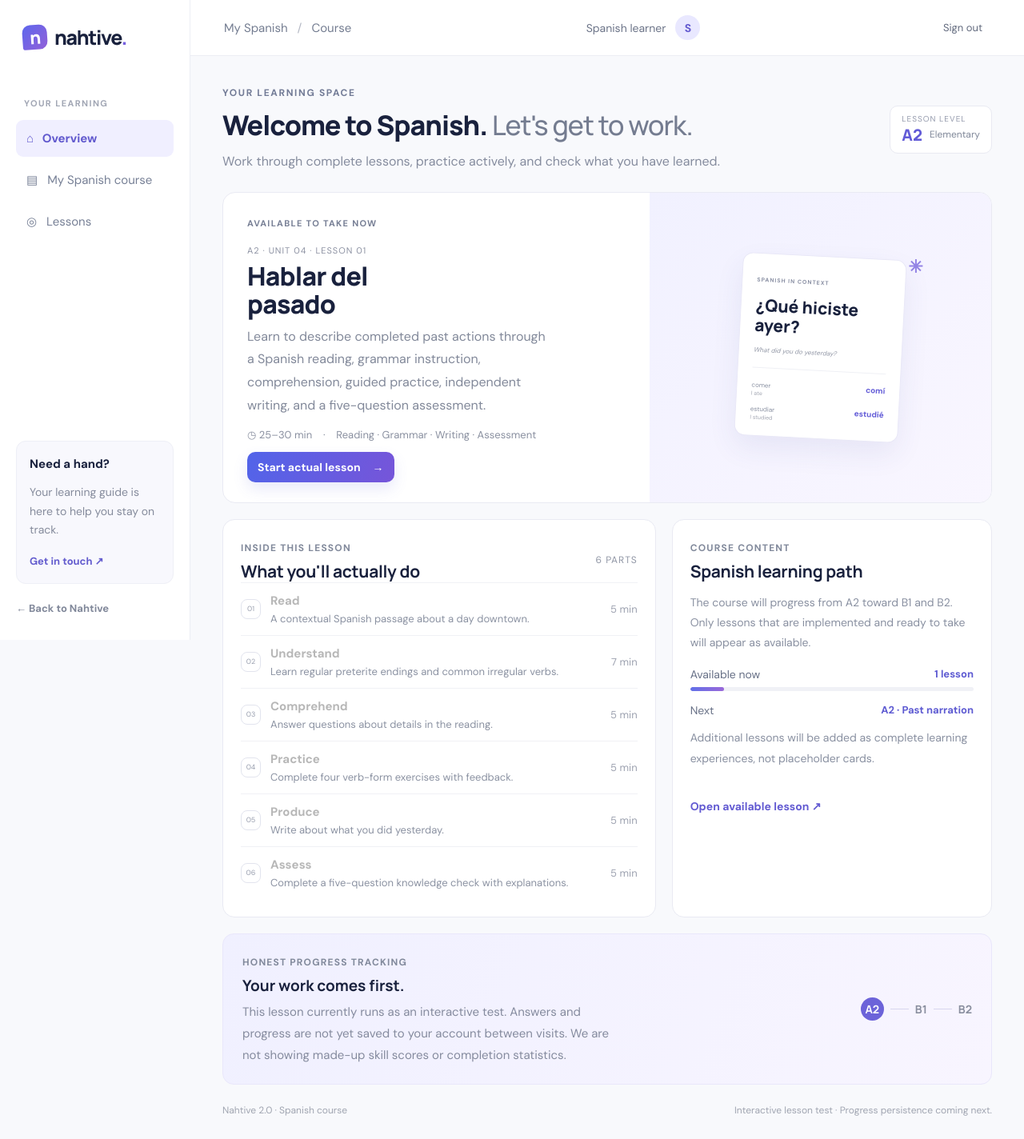
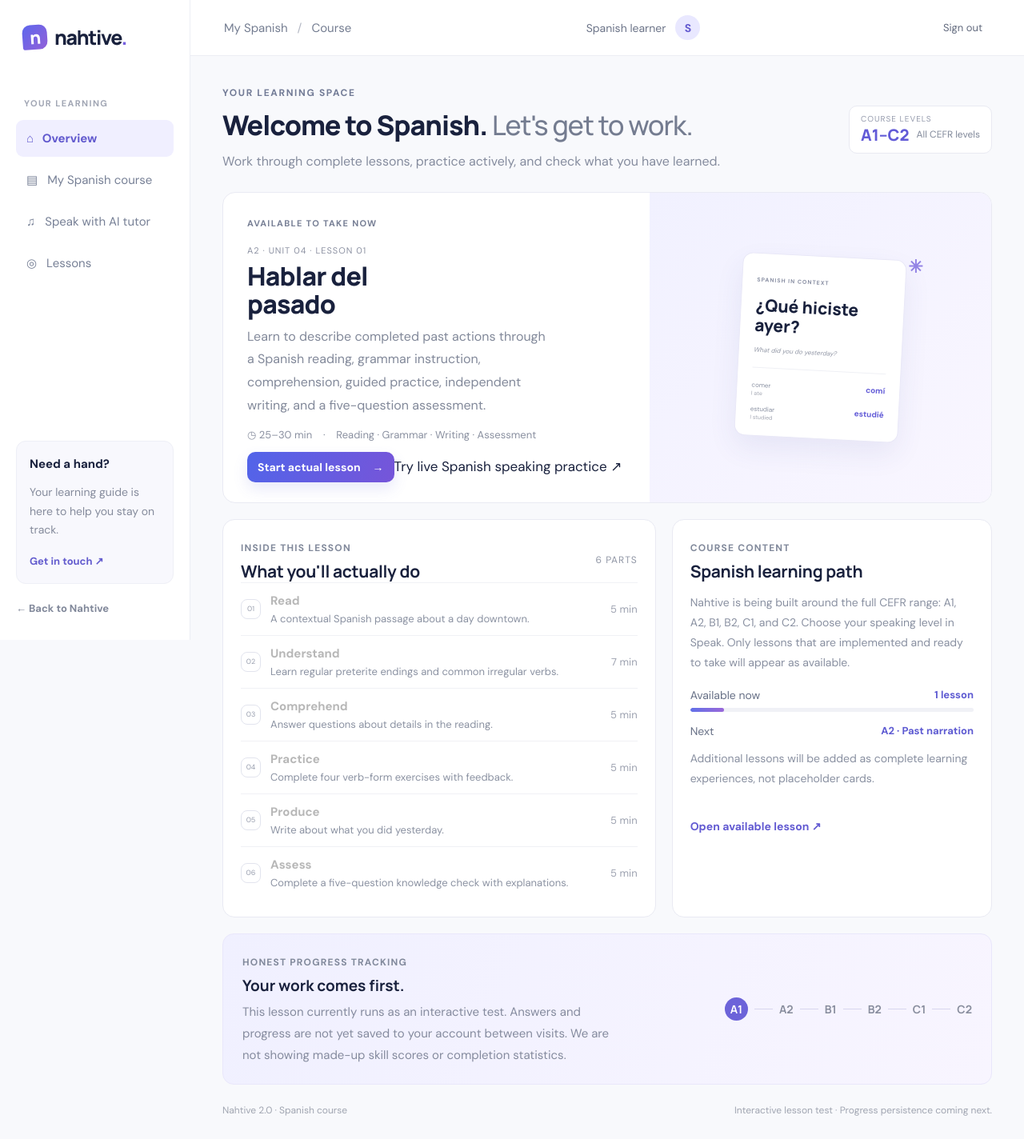
Before and after one commit to joshkhenry-sys/nahtive-2.0, a Next.js app: page /dashboard in a window 1280 px wide. Shown: the whole page at 80% size. Built offline with nearby package versions, Linux system fonts and the light colour scheme.

Commit message:
Show full Spanish CEFR pathway and link to live speaking

```diff
--- a/app/dashboard/page.tsx
+++ b/app/dashboard/page.tsx
@@ -10,6 +10,7 @@ export default function Dashboard() {
       <nav>
         <a className="side-active" href="#overview">⌂ &nbsp; Overview</a>
         <a href="#course-plan">▤ &nbsp; My Spanish course</a>
+        <a href="/speak">♫ &nbsp; Speak with AI tutor</a>
         <a href="#available-lessons">◎ &nbsp; Lessons</a>
       </nav>
       <div className="sidebar-bottom">
@@ -26,7 +27,7 @@ export default function Dashboard() {
       <div className="learner-content" id="overview">
         <div className="welcome">
           <div><div className="eyebrow">YOUR LEARNING SPACE</div><h1>Welcome to Spanish. <span>Let's get to work.</span></h1><p>Work through complete lessons, practice actively, and check what you have learned.</p></div>
-          <div className="level-badge"><small>LESSON LEVEL</small><b>A2</b><span>Elementary</span></div>
+          <div className="level-badge"><small>COURSE LEVELS</small><b>A1–C2</b><span>All CEFR levels</span></div>
         </div>
         <section className="continue-card" id="available-lessons">
           <div className="continue-copy">
@@ -36,6 +37,7 @@ export default function Dashboard() {
             <p>Learn to describe completed past actions through a Spanish reading, grammar instruction, comprehension, guided practice, independent writing, and a five-question assessment.</p>
             <div className="lesson-meta">◷ 25–30 min &nbsp;&nbsp; · &nbsp;&nbsp; Reading · Grammar · Writing · Assessment</div>
             <Link className="button button-primary" href="/lesson">Start actual lesson <span>→</span></Link>
+            <Link className="dashboard-speak-link" href="/speak">Try live Spanish speaking practice ↗</Link>
           </div>
           <div className="continue-art">
             <div className="spanish-card"><small>SPANISH IN CONTEXT</small><strong>¿Qué hiciste<br/>ayer?</strong><em>What did you do yesterday?</em><hr/><div><span>comer</span><b>comí</b><small>I ate</small></div><div><span>estudiar</span><b>estudié</b><small>I studied</small></div></div>
@@ -58,7 +60,7 @@ export default function Dashboard() {
           </section>
           <section className="learner-card">
             <div className="card-title"><div><small>COURSE CONTENT</small><h3>Spanish learning path</h3></div></div>
-            <p className="snapshot-copy">The course will progress from A2 toward B1 and B2. Only lessons that are implemented and ready to take will appear as available.</p>
+            <p className="snapshot-copy">Nahtive is being built around the full CEFR range: A1, A2, B1, B2, C1, and C2. Choose your speaking level in Speak. Only lessons that are implemented and ready to take will appear as available.</p>
             <div className="skill-list">
               <div><div><span>Available now</span><b>1 lesson</b></div><div className="skill-line"><i style={{width:"12%"}}/></div></div>
               <div><div><span>Next</span><b>A2 · Past narration</b></div><p className="snapshot-copy">Additional lessons will be added as complete learning experiences, not placeholder cards.</p></div>
@@ -68,7 +70,7 @@ export default function Dashboard() {
         </div>
         <section className="next-card">
           <div><small>HONEST PROGRESS TRACKING</small><h3>Your work comes first.</h3><p>This lesson currently runs as an interactive test. Answers and progress are not yet saved to your account between visits. We are not showing made-up skill scores or completion statistics.</p></div>
-          <div className="next-levels"><b>A2</b><i/><span>B1</span><i/><span>B2</span></div>
+          <div className="next-levels"><b>A1</b><i/><span>A2</span><i/><span>B1</span><i/><span>B2</span><i/><span>C1</span><i/><span>C2</span></div>
         </section>
         <footer className="learner-footer"><span>Nahtive 2.0 · Spanish course</span><span>Interactive lesson test · Progress persistence coming next.</span></footer>
       </div>
```
